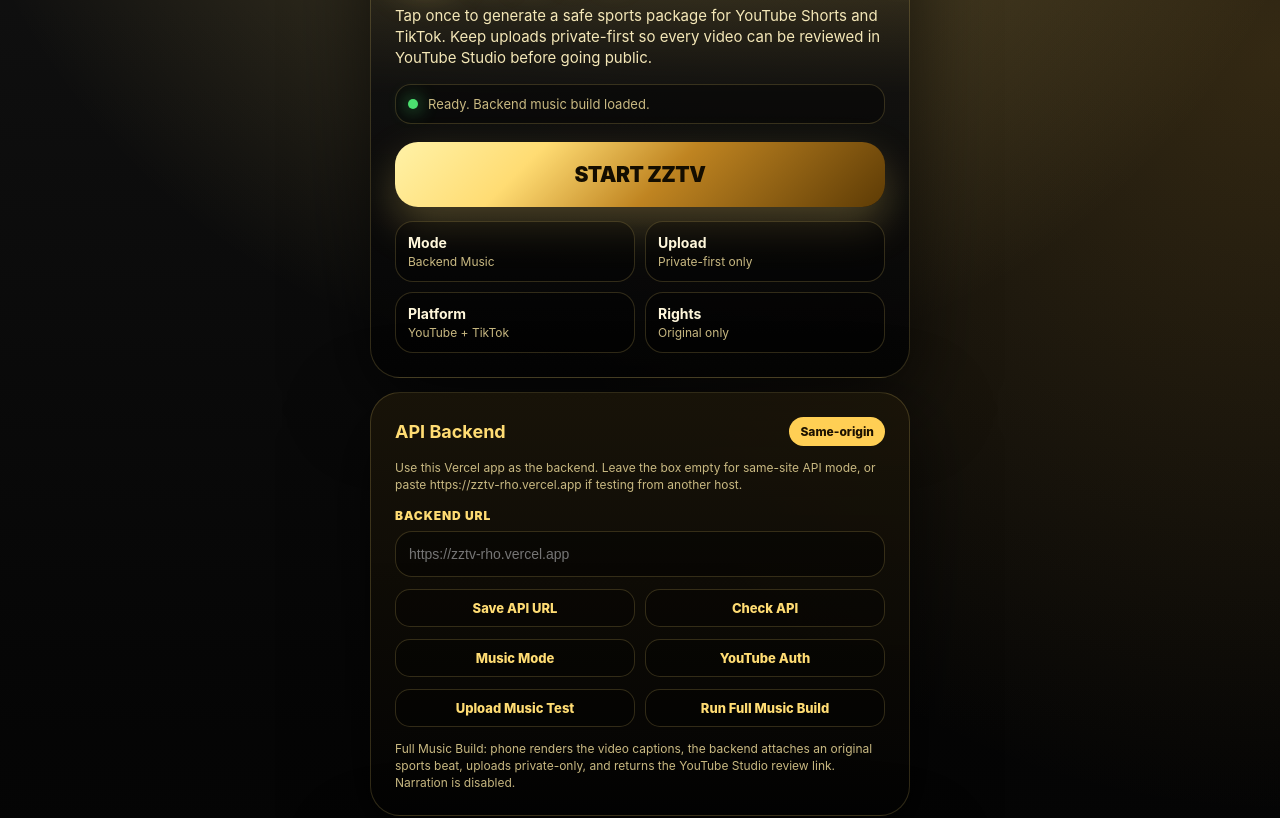
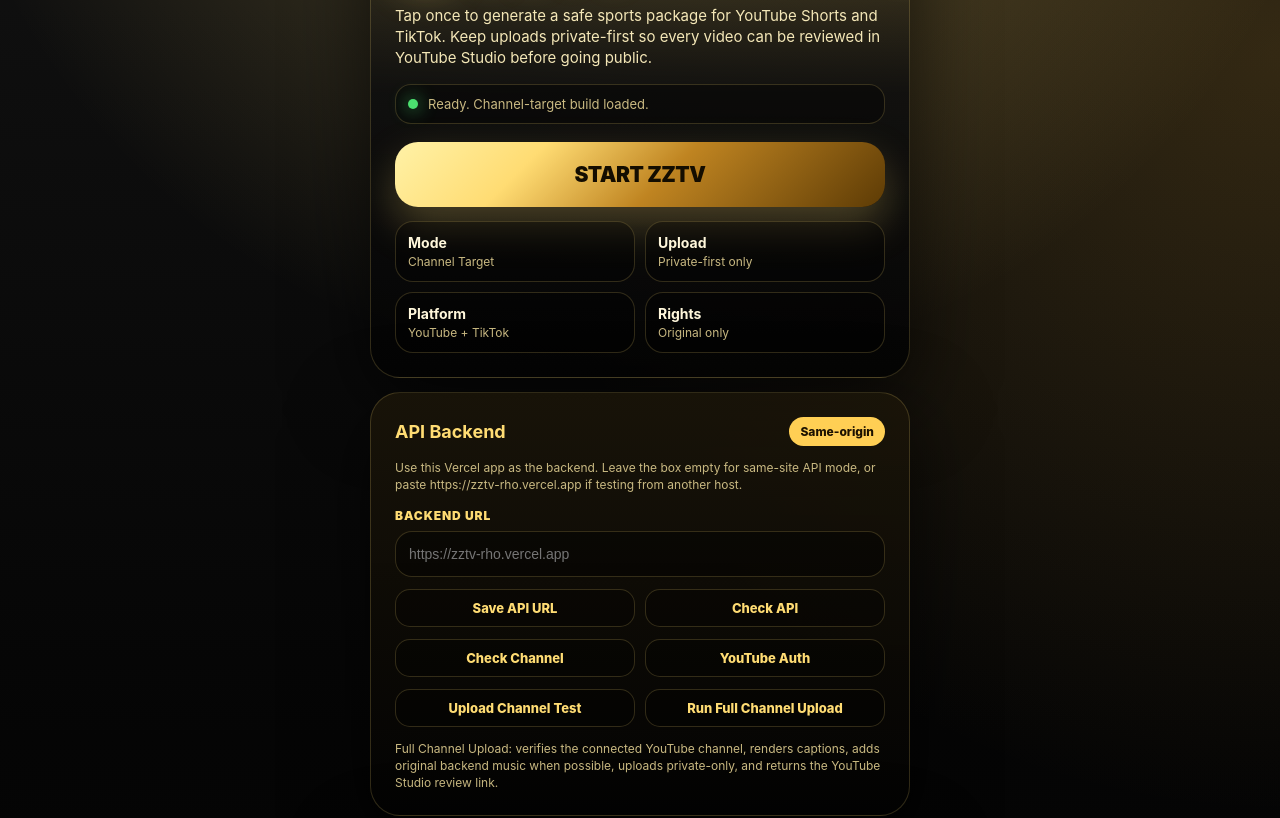
Before and after one commit to GCreative850/zztv, a website: page index.html in a window 1280 px wide. Shown: the part 141-959 px from the top of the page. Drawn offline with Linux system fonts and the light colour scheme.

Commit message:
Point app to channel-target build

```diff
--- a/index.html
+++ b/index.html
@@ -28,7 +28,7 @@
       </div>
       <button id="startBtn" class="start-btn" type="button">START ZZTV</button>
       <div class="mode-grid" aria-label="ZZTV mode status">
-        <div class="mode-card"><strong>Mode</strong><span id="modeLabel">Backend Music</span></div>
+        <div class="mode-card"><strong>Mode</strong><span id="modeLabel">Channel Target</span></div>
         <div class="mode-card"><strong>Upload</strong><span>Private-first only</span></div>
         <div class="mode-card"><strong>Platform</strong><span>YouTube + TikTok</span></div>
         <div class="mode-card"><strong>Rights</strong><span>Original only</span></div>
@@ -48,14 +48,14 @@
         <button id="apiHealthBtn" type="button" class="secondary-btn">Check API</button>
       </div>
       <div class="button-row">
-        <button id="voiceBtn" type="button" class="secondary-btn">Music Mode</button>
+        <button id="voiceBtn" type="button" class="secondary-btn">Check Channel</button>
         <button id="youtubeAuthBtn" type="button" class="secondary-btn">YouTube Auth</button>
       </div>
       <div class="button-row">
-        <button id="uploadTestBtn" type="button" class="secondary-btn">Upload Music Test</button>
-        <button id="fullBuildBtn" type="button" class="secondary-btn">Run Full Music Build</button>
+        <button id="uploadTestBtn" type="button" class="secondary-btn">Upload Channel Test</button>
+        <button id="fullBuildBtn" type="button" class="secondary-btn">Run Full Channel Upload</button>
       </div>
-      <p class="small-note">Full Music Build: phone renders the video captions, the backend attaches an original sports beat, uploads private-only, and returns the YouTube Studio review link. Narration is disabled.</p>
+      <p class="small-note">Full Channel Upload: verifies the connected YouTube channel, renders captions, adds original backend music when possible, uploads private-only, and returns the YouTube Studio review link.</p>
     </section>
 
     <section class="panel">
@@ -83,7 +83,7 @@
       <ul class="gate-list">
         <li><span class="gate good"></span> Phone button and browser app</li>
         <li><span class="gate good"></span> Safe content-package generator</li>
-        <li><span class="gate good"></span> Backend original music mux</li>
+        <li><span class="gate good"></span> Connected channel verification</li>
         <li><span class="gate good"></span> YouTube private upload route</li>
         <li><span class="gate warn"></span> TikTok publishing still needs API approval</li>
       </ul>
@@ -91,6 +91,6 @@
     </section>
   </div>
 
-  <script src="app-backend.js" defer></script>
+  <script src="app-channel.js" defer></script>
 </body>
 </html>
```
